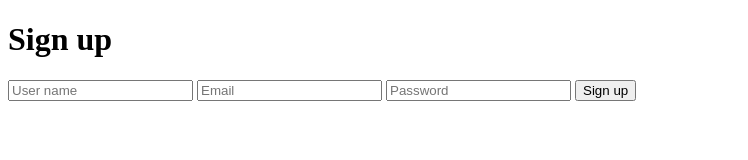
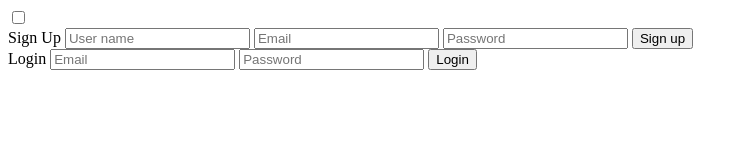
Before and after one commit to ali0am/project, a plain HTML site: page index.html in a window 1280 px wide. Shown: the whole page, without its empty margins (0-748 px from the left). Drawn offline with Linux system fonts and the light colour scheme.

Commit message:
add and edit index file

```diff
--- a/index.html
+++ b/index.html
@@ -6,12 +6,25 @@
     <title>Document</title>
 </head>
 <body>
-    <form>
-        <h1>Sign up</h1>
-        <input class="box" type="text" placeholder="User name">
-        <input class="box" type="text" placeholder="Email">
-        <input class="box" type="text" placeholder="Password">
-        <button>Sign up</button>
-    </form>
+    <div class="origin">
+        <input type="checkbox" id="Toggle" aria-hidden="true">
+        <div>
+            <form>
+                <label for="Toggle">Sign Up</label>
+                <input type="text" placeholder="User name">
+                <input type="text" placeholder="Email">
+                <input type="text" placeholder="Password">
+                <button>Sign up</button>
+            </form>
+        </div>
+        <div class="login">
+            <form>
+                <label for="Toggle">Login</label>
+                <input type="text" placeholder="Email">
+                <input type="text" placeholder="Password">
+                <button>Login</button>
+            </form>
+        </div>
+    </div>
 </body>
 </html>
```
